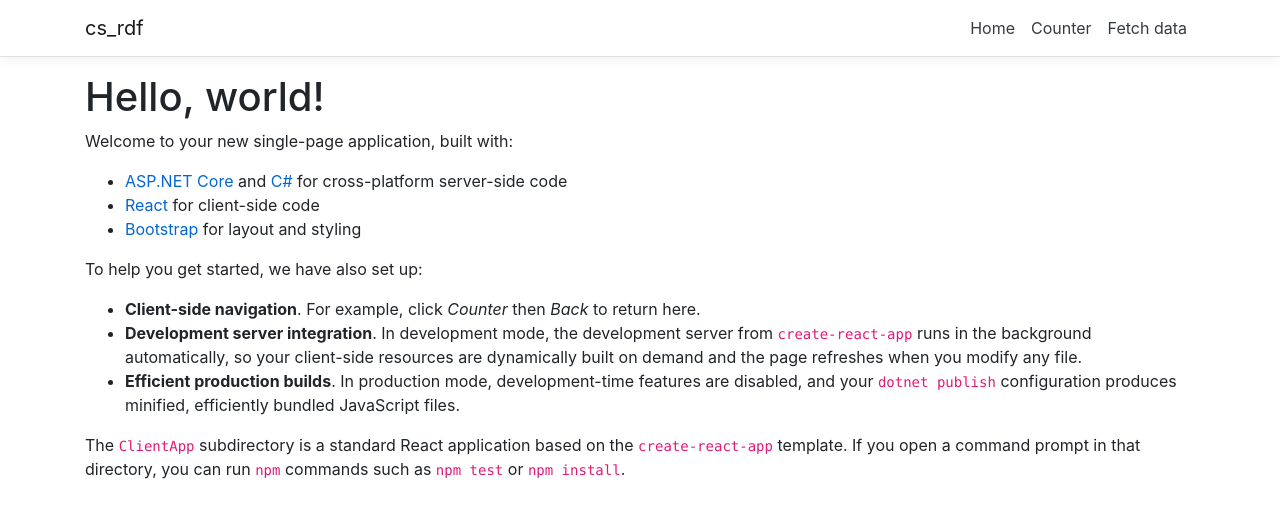
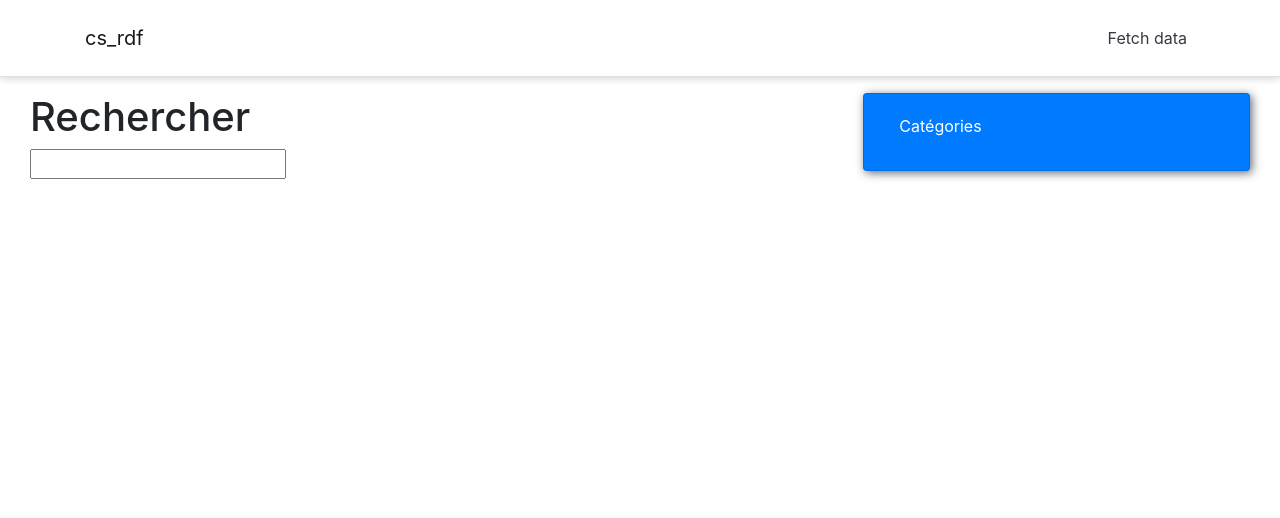
Before and after one commit to CNAM-AVA/cs-rdf, a React (Create React App) app in the folder ClientApp/: page / in a window 1280 px wide. Shown: the top 518 px of the page. Built offline with nearby package versions, Linux system fonts and the light colour scheme; some icons are missing.

Commit message:
basic layout

```diff
--- a/ClientApp/package.json
+++ b/ClientApp/package.json
@@ -3,13 +3,14 @@
   "version": "0.1.0",
   "private": true,
   "dependencies": {
-    "@material-ui/core": "^4.5.0",
+    "animejs": "^3.1.0",
     "babel-eslint": "10.0.1",
     "bootstrap": "^4.3.1",
     "merge": "^1.2.1",
     "oidc-client": "^1.9.0",
     "react": "^16.0.0",
     "react-dom": "^16.0.0",
+    "react-icons": "^3.8.0",
     "react-router-bootstrap": "^0.24.4",
     "react-router-dom": "^4.2.2",
     "react-scripts": "^3.0.1",
--- a/ClientApp/src/App.js
+++ b/ClientApp/src/App.js
@@ -1,9 +1,8 @@
 import React, { Component } from 'react';
 import { Route } from 'react-router';
-import { Layout } from './components/Layout';
-import { Home } from './components/Home';
+import Layout from './components/Layout';
+import Home from './components/Home';
 import FetchData from './components/FetchData';
-import { Counter } from './components/Counter';
 
 import './custom.css'
 
@@ -14,7 +13,6 @@ export default class App extends Component {
     return (
       <Layout>
         <Route exact path='/' component={Home} />
-        <Route path='/counter' component={Counter} />
         <Route path='/fetch-data' component={FetchData} />
       </Layout>
     );
--- /dev/null
+++ b/ClientApp/src/components/Categories.css
@@ -0,0 +1,23 @@
+@import "https://cssicon.space/css/icons.css";
+
+.card {
+    box-shadow: 2px 2px 10px rgba(31, 43, 56, 0.7);
+}
+
+a {
+    cursor: pointer;
+    margin: 10px 0;
+    display: block;
+
+}
+
+.icon-wrapper {
+    height: 20px;
+    width: 20px;
+    cursor: pointer;
+}
+
+.icon, .icon:before, .icon:after, .icon i, .icon i:before, .icon i:after {
+    transition: all 0.4s ease;
+    color: white
+}
--- /dev/null
+++ b/ClientApp/src/components/Categories.js
@@ -0,0 +1,66 @@
+import React, { useState, useEffect } from 'react';
+import {
+    Card, CardBody,
+    CardTitle, Collapse, Button,
+    Container, Row, Col
+} from 'reactstrap';
+import './Categories.css';
+
+const Categories = (props) => {
+
+    const [categories, setCategories] = useState([]);
+    const [collapse, setCollapse] = useState(false);
+    const [buttonText, setButtonText] = useState("V");
+
+    useEffect(() => {
+        // Fetch the categories
+        setCategories([
+            'MMO', 'RTS', 'FPS', 'Action', 'Aventure'
+        ])
+    }, []);
+
+    function toggle() {
+        let icon = document.getElementById('icon');
+        setCollapse(!collapse);
+
+        if (collapse) {
+            icon.classList.add('plus');
+            icon.classList.remove('remove');
+        } else {
+            icon.classList.add('remove');
+            icon.classList.remove('plus');
+        }
+    }
+
+    return (
+        <div>
+            <Card inverse color="primary">
+                <CardBody>
+                    <Container fluid>
+                        <Row>
+                            <Col xs="10">
+                                <CardTitle>Catégories</CardTitle>
+                            </Col>
+                            <Col xs="2">
+
+                                <div id="icon-wrapper" className="icon-wrapper" onClick={toggle}>
+                                    <div id="icon" className="plus icon"></div>
+                                </div>
+                            </Col>
+                        </Row>
+                        <Collapse isOpen={collapse}>
+                            <Row>
+                                <Col xs="12">
+                                    {
+                                        categories.map(category => <a key={category}>{category}</a>)
+                                    }
+                                </Col>
+                            </Row>
+                        </Collapse>
+                    </Container>
+                </CardBody>
+            </Card>
+        </div>
+    )
+}
+export default Categories;
--- a/ClientApp/src/components/Counter.js
+++ /dev/null
@@ -1,31 +0,0 @@
-import React, { Component } from 'react';
-
-export class Counter extends Component {
-  static displayName = Counter.name;
-
-  constructor(props) {
-    super(props);
-    this.state = { currentCount: 0 };
-    this.incrementCounter = this.incrementCounter.bind(this);
-  }
-
-  incrementCounter() {
-    this.setState({
-      currentCount: this.state.currentCount + 1
-    });
-  }
-
-  render() {
-    return (
-      <div>
-        <h1>Counter</h1>
-
-        <p>This is a simple example of a React component.</p>
-
-        <p aria-live="polite">Current count: <strong>{this.state.currentCount}</strong></p>
-
-        <button className="btn btn-primary" onClick={this.incrementCounter}>Increment</button>
-      </div>
-    );
-  }
-}
--- a/ClientApp/src/components/Home.js
+++ b/ClientApp/src/components/Home.js
@@ -1,26 +1,21 @@
-import React, { Component } from 'react';
+import React from 'react';
+import { Container, Row, Col } from 'reactstrap';
+import Categories from './Categories';
 
-export class Home extends Component {
-	static displayName = Home.name;
+const Home = (props) => {
+	return(
+		<Container fluid>
+			<Row>
+				<Col xs="12" md="8">
+					<h1>Rechercher</h1>
+					<input />
+				</Col>
+				<Col xs="12" md="4">
+					<Categories/>
+				</Col>
+			</Row>
+		</Container>
+	)
+}
 
-	render() {
-		return (
-			<div>
-				<h1>Hello, world!</h1>
-				<p>Welcome to your new single-page application, built with:</p>
-				<ul>
-					<li><a href='https://get.asp.net/'>ASP.NET Core</a> and <a href='https://msdn.microsoft.com/en-us/library/67ef8sbd.aspx'>C#</a> for cross-platform server-side code</li>
-					<li><a href='https://facebook.github.io/react/'>React</a> for client-side code</li>
-					<li><a href='http://getbootstrap.com/'>Bootstrap</a> for layout and styling</li>
-				</ul>
-				<p>To help you get started, we have also set up:</p>
-				<ul>
-					<li><strong>Client-side navigation</strong>. For example, click <em>Counter</em> then <em>Back</em> to return here.</li>
-					<li><strong>Development server integration</strong>. In development mode, the development server from <code>create-react-app</code> runs in the background automatically, so your client-side resources are dynamically built on demand and the page refreshes when you modify any file.</li>
-					<li><strong>Efficient production builds</strong>. In production mode, development-time features are disabled, and your <code>dotnet publish</code> configuration produces minified, efficiently bundled JavaScript files.</li>
-				</ul>
-				<p>The <code>ClientApp</code> subdirectory is a standard React application based on the <code>create-react-app</code> template. If you open a command prompt in that directory, you can run <code>npm</code> commands such as <code>npm test</code> or <code>npm install</code>.</p>
-			</div>
-		);
-	}
-}
+export default Home;
--- a/ClientApp/src/components/Layout.js
+++ b/ClientApp/src/components/Layout.js
@@ -1,18 +1,16 @@
-import React, { Component } from 'react';
+import React from 'react';
 import { Container } from 'reactstrap';
-import { NavMenu } from './NavMenu';
+import NavMenu from './NavMenu';
 
-export class Layout extends Component {
-	static displayName = Layout.name;
+const Layout = (props) => {
+	return(
+		<div>
+			<NavMenu />
+			<Container fluid>
+				{props.children}
+			</Container>
+		</div>
+	)
+}
 
-	render() {
-		return (
-			<div>
-				<NavMenu />
-				<Container>
-					{this.props.children}
-				</Container>
-			</div>
-		);
-	}
-}
+export default Layout;
--- a/ClientApp/src/components/NavMenu.css
+++ b/ClientApp/src/components/NavMenu.css
@@ -14,5 +14,6 @@ html {
 }
 
 .box-shadow {
-  box-shadow: 0 .25rem .75rem rgba(0, 0, 0, .05);
+  /* box-shadow: 0 .25rem .75rem rgba(0, 0, 0, .05); */
+  box-shadow: 0px 1px 8px rgba(0, 0, 0, 0.2);
 }
--- a/ClientApp/src/components/NavMenu.js
+++ b/ClientApp/src/components/NavMenu.js
@@ -1,41 +1,24 @@
-import React, { Component } from 'react';
+import React, {useState} from 'react';
 import { Collapse, Container, Navbar, NavbarBrand, NavbarToggler, NavItem, NavLink } from 'reactstrap';
 import { Link } from 'react-router-dom';
 import './NavMenu.css';
 
-export class NavMenu extends Component {
-	static displayName = NavMenu.name;
+const NavMenu = (props) => {
 
-	constructor(props) {
-		super(props);
+	const [open, setOpen] = useState(false);
 
-		this.toggleNavbar = this.toggleNavbar.bind(this);
-		this.state = {
-			collapsed: true
-		};
+	function toggleNavbar() {
+		setOpen(!open);
 	}
 
-	toggleNavbar() {
-		this.setState({
-			collapsed: !this.state.collapsed
-		});
-	}
-
-	render() {
 	return (
 		<header>
 			<Navbar className="navbar-expand-sm navbar-toggleable-sm ng-white border-bottom box-shadow mb-3" light>
 				<Container>
 					<NavbarBrand tag={Link} to="/">cs_rdf</NavbarBrand>
-						<NavbarToggler onClick={this.toggleNavbar} className="mr-2" />
-						<Collapse className="d-sm-inline-flex flex-sm-row-reverse" isOpen={!this.state.collapsed} navbar>
+					<NavbarToggler onClick={toggleNavbar} className="mr-2" />
+					<Collapse className="d-sm-inline-flex flex-sm-row-reverse" isOpen={open} navbar>
 						<ul className="navbar-nav flex-grow">
-								<NavItem>
-									<NavLink tag={Link} className="text-dark" to="/">Home</NavLink>
-								</NavItem>
-								<NavItem>
-									<NavLink tag={Link} className="text-dark" to="/counter">Counter</NavLink>
-								</NavItem>
 							<NavItem>
 								<NavLink tag={Link} className="text-dark" to="/fetch-data">Fetch data</NavLink>
 							</NavItem>
@@ -44,6 +27,7 @@ export class NavMenu extends Component {
 				</Container>
 			</Navbar>
 		</header>
-		);
+	)
 }
-}
+
+export default NavMenu;
```
Also changed, not shown: 2 other files (tests, documents, lock files or other folders). Lines whose indentation alone changed are shown as unchanged.
